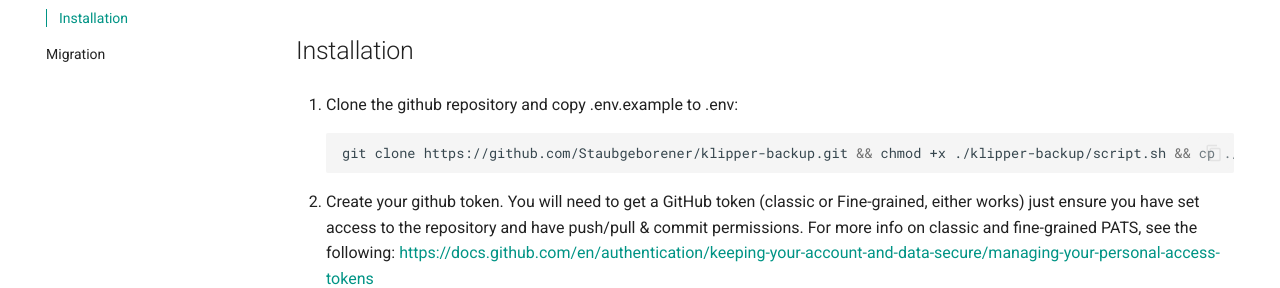
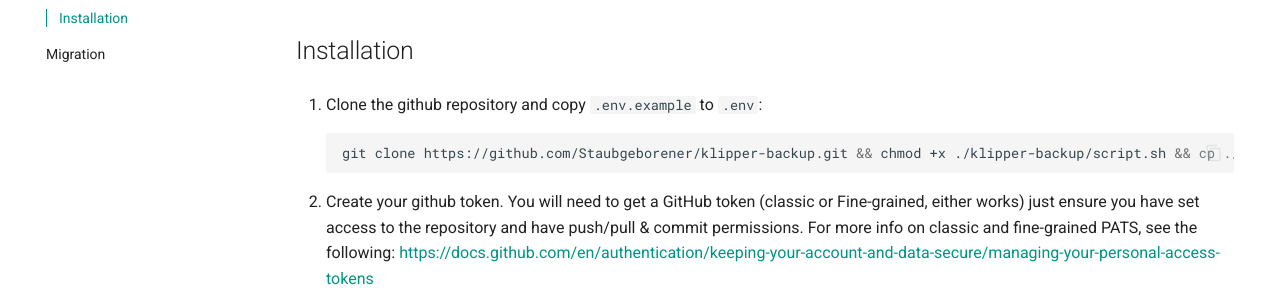
Before and after one commit to Staubgeborener/Klipper-Backup, an MkDocs documentation site: the page built from docs/quickstart.md, in a window 1280 px wide and 1358 px high. Shown: the part 195-483 px from the top of the window. Built offline with MkDocs 1.6.1 and Material for MkDocs 9.7.7, drawn with Linux system fonts in a browser that asks for light colours; comment, search, counter and statistics services are not loaded.

````diff
--- a/docs/quickstart.md
+++ b/docs/quickstart.md
@@ -1,5 +1,5 @@
 ## Installation
-  1. Clone the github repository and copy .env.example to .env:
+  1. Clone the github repository and copy `.env.example` to `.env`:
     ```shell
     git clone https://github.com/Staubgeborener/klipper-backup.git && chmod +x ./klipper-backup/script.sh && cp ./klipper-backup/.env.example ./klipper-backup/.env
     ```
````
